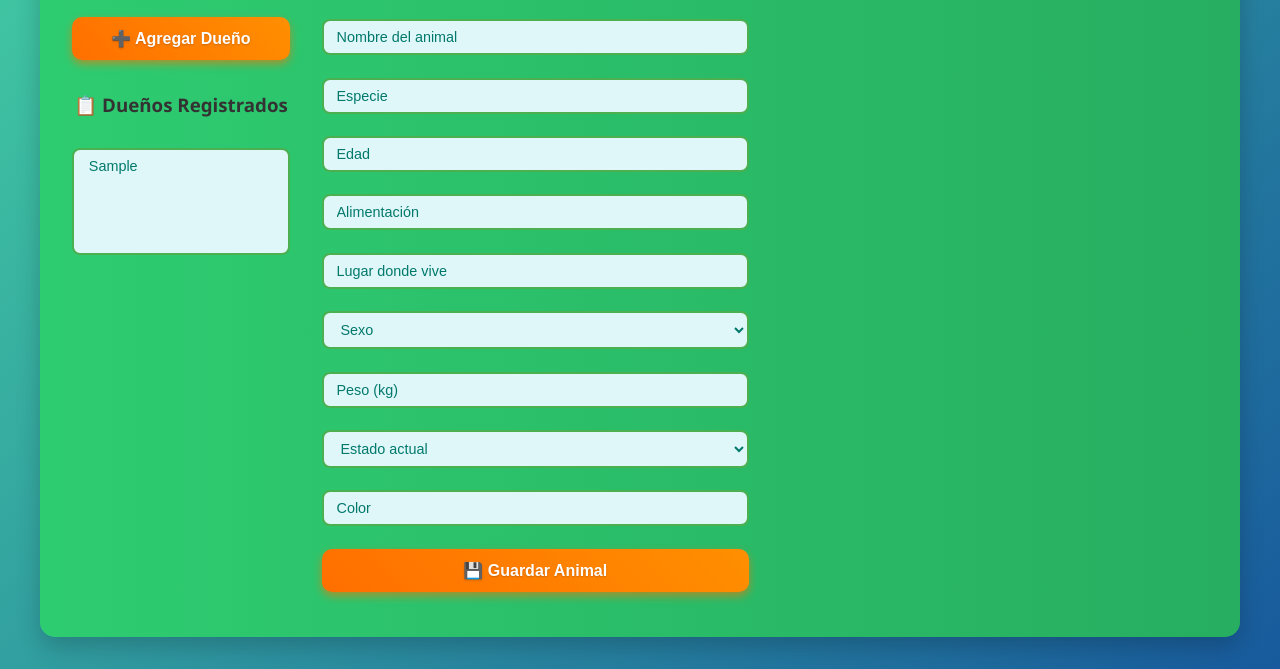
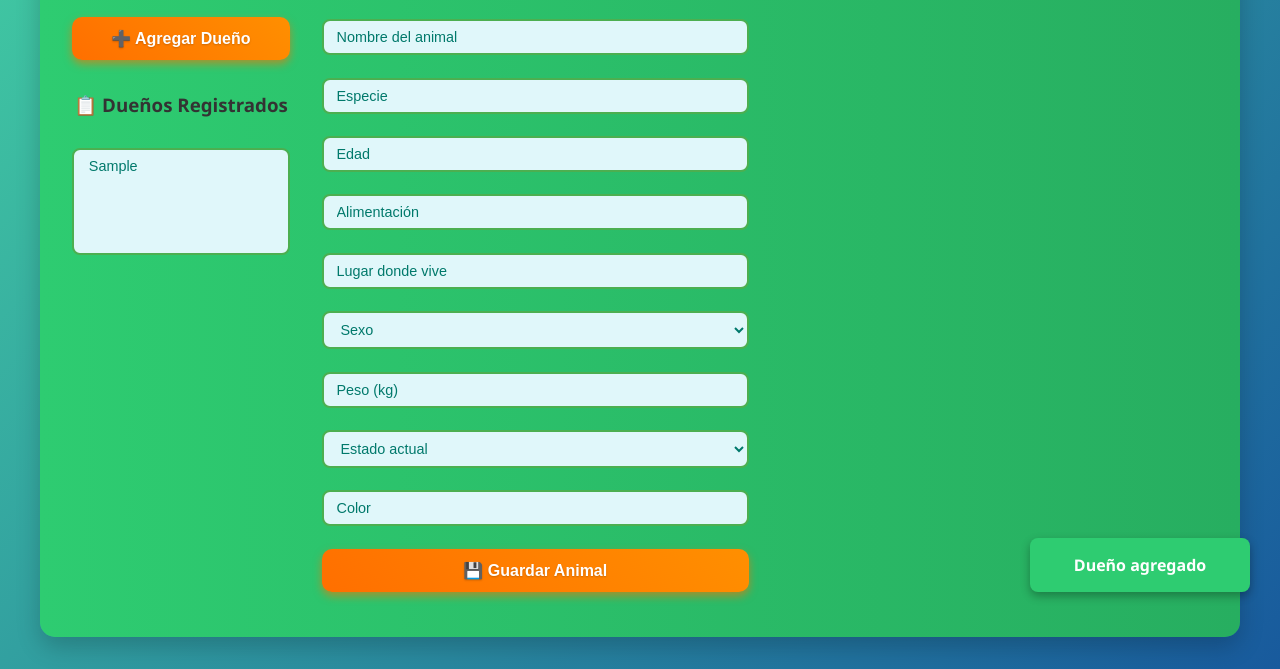
Before and after one commit to JenniferMaritzaToctaguano/ProyectoFinal, a website: page frontend/index.html in a window 1280 px wide. Both pictures are taken after typing "Sample" into the empty fields and a click on the button "➕ Agregar Dueño". Shown: the part 178-847 px from the top of the page. Drawn offline with Linux system fonts and the light colour scheme; no server answers.

Commit message:
Se agregó una notificación flotante personalizada para mostrar mensajes al usuario en lugar de usar los clásicos alert()

```diff
--- a/frontend/index.html
+++ b/frontend/index.html
@@ -155,6 +155,32 @@
       overflow-y: auto;
       padding-right: 0.5rem;
     }
+
+    /* Estilos para la notificación flotante */
+    #notificacion {
+      position: fixed;
+      bottom: 30px;
+      right: 30px;
+      padding: 1rem 1.5rem;
+      border-radius: 8px;
+      box-shadow: 0 4px 10px rgba(0,0,0,0.3);
+      font-weight: bold;
+      display: none;
+      z-index: 1000;
+      color: white;
+      font-size: 1rem;
+      min-width: 220px;
+      text-align: center;
+    }
+
+    #notificacion.success {
+      background-color: #2ecc71;
+    }
+
+    #notificacion.error {
+      background-color: #e74c3c;
+    }
+
   </style>
 </head>
 <body>
@@ -211,7 +237,8 @@
     </div>
   </div>
 
-
+  <!-- Contenedor para mensajes flotantes -->
+  <div id="notificacion"></div>
 
   <script>
     const API_URL = 'http://localhost:3000/api/animales';
@@ -238,14 +265,30 @@
     let duenios = [];
     let editando = null;
 
+    // Función para mostrar notificaciones flotantes
+    function mostrarNotificacion(mensaje, tipo = 'success') {
+      const contenedor = document.getElementById('notificacion');
+      contenedor.textContent = mensaje;
+      contenedor.className = ''; // Limpiar clases
+      contenedor.classList.add(tipo);
+      contenedor.style.display = 'block';
+      // Ocultar después de 3 segundos
+      setTimeout(() => {
+        contenedor.style.display = 'none';
+      }, 3000);
+    }
+
     formDuenio.addEventListener('submit', e => {
       e.preventDefault();
       const nombre = nombreDuenioInput.value.trim();
-      if (!nombre) return alert('Nombre requerido');
+      if (!nombre) {
+        mostrarNotificacion('Nombre requerido', 'error'); // Reemplazado alert por notificación
+        return;
+      }
       duenios.push({ nombre });
       renderDuenios();
       formDuenio.reset();
-      alert('Dueño agregado');
+      mostrarNotificacion('Dueño agregado'); // Reemplazado alert por notificación
     });
 
     function renderDuenios() {
@@ -294,15 +337,12 @@ if (
         !animal.estado ||
         !animal.color
       ) {
-  return alert('Por favor, complete todos los campos correctamente');
+        mostrarNotificacion('Por favor, complete todos los campos correctamente', 'error'); // Reemplazado alert por notificación
+        return;
       }
-
-
 
       try {
         let res;
-
-
 
         if (editando !== null) {
           //  EDITANDO: usamos el id del animal seleccionado
@@ -339,19 +379,15 @@ if (editando !== null) {
           renderAnimales();
         }
 
-
-
         //  Reiniciamos formulario
         formAnimal.reset();
         animalDuenioSelect.value = '';
-    alert('Animal guardado correctamente');
+        mostrarNotificacion('Animal guardado correctamente'); // Reemplazado alert por notificación
 
       } catch (err) {
-    alert(err.message);
+        mostrarNotificacion(err.message, 'error'); // Reemplazado alert por notificación
       }
     });
-
-
 
 
     function renderAnimales() {
@@ -387,8 +423,9 @@ if (editando !== null) {
         if (!res.ok) throw new Error('Error al eliminar');
         animalesData.splice(i, 1);
         renderAnimales();
+        mostrarNotificacion('Animal eliminado correctamente');
       } catch (err) {
-        alert(err.message);
+        mostrarNotificacion(err.message, 'error');
       }
     }
 
@@ -417,6 +454,7 @@ if (editando !== null) {
         renderAnimales();
       } catch (err) {
         console.error(err);
+        mostrarNotificacion('Error al cargar animales', 'error');
       }
     }
 
```
Lines whose indentation alone changed are shown as unchanged.
